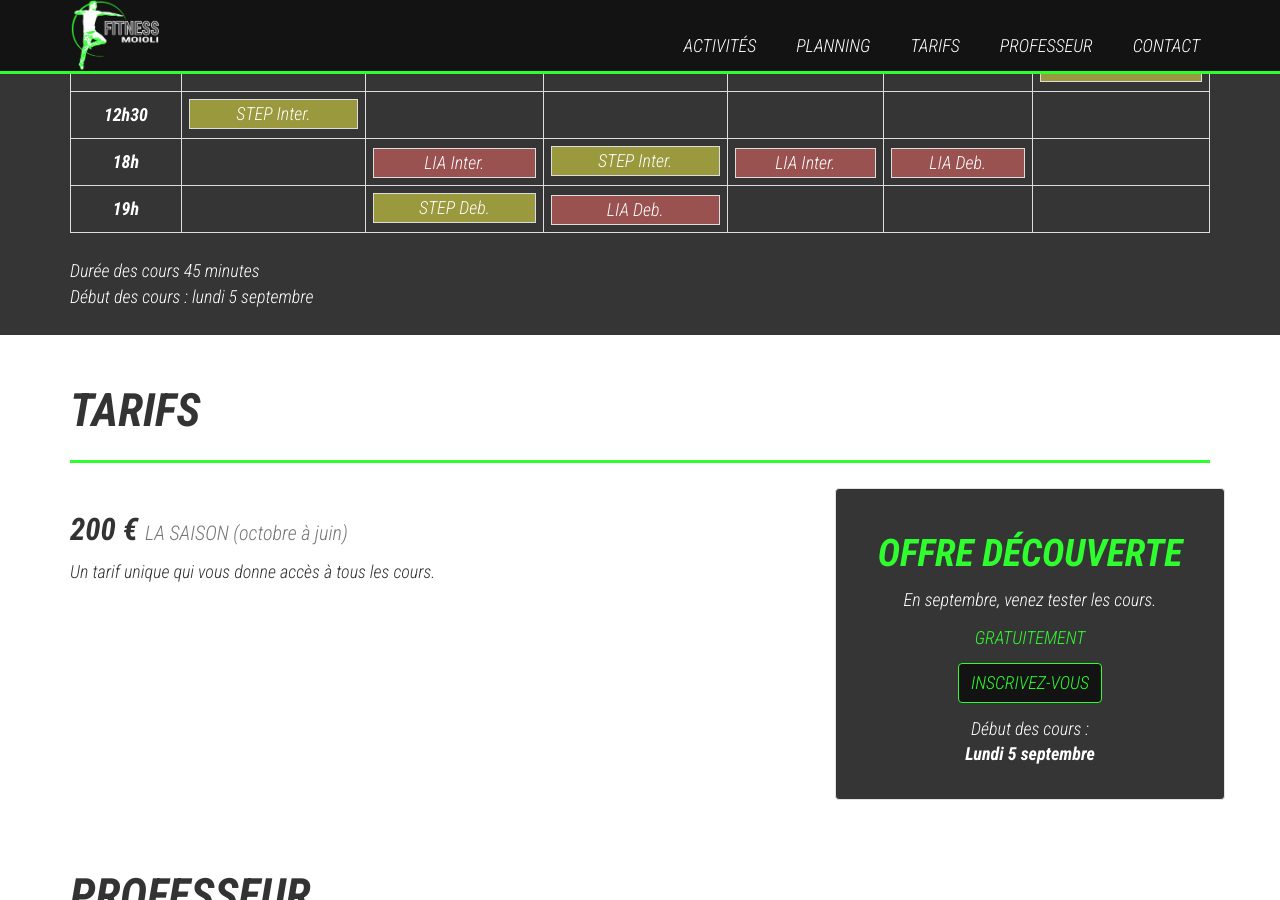
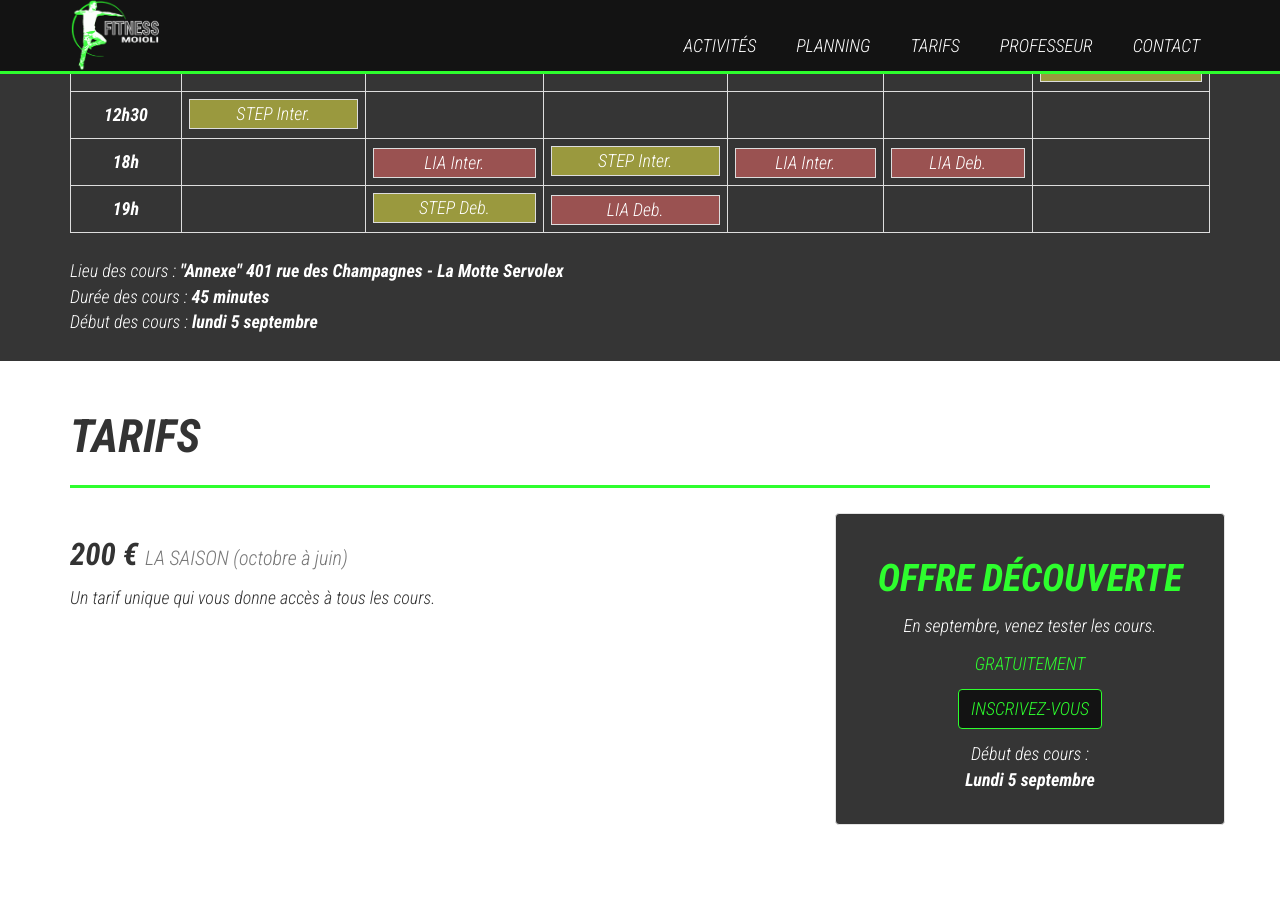
Before and after one commit to pgiraud/fitnessmoioli, a Jekyll site: the page built from index.md, in a window 1280 px wide and 900 px high, scrolled down 1339 px. Built offline with Jekyll 4.4.1, drawn with Linux system fonts in a browser that asks for light colours; nearby versions of some CDN libraries.

Commit message:
Lieu des cours

```diff
--- a/index.md
+++ b/index.md
@@ -96,9 +96,11 @@ sam_1_1: STEP Deb.
             <h1>Planning</h1>
           </div>
           {% include planning.html %}
-          <caption>Durée des cours 45 minutes</caption>
+          <caption>Lieu des cours : <b>"Annexe" 401 rue des Champagnes - La Motte Servolex</b></caption>
           <br>
-          <caption>Début des cours : lundi 5 septembre</caption>
+          <caption>Durée des cours : <b>45 minutes</b></caption>
+          <br>
+          <caption>Début des cours : <b>lundi 5 septembre</b></caption>
           <br>
           <br>
         </div>
```
